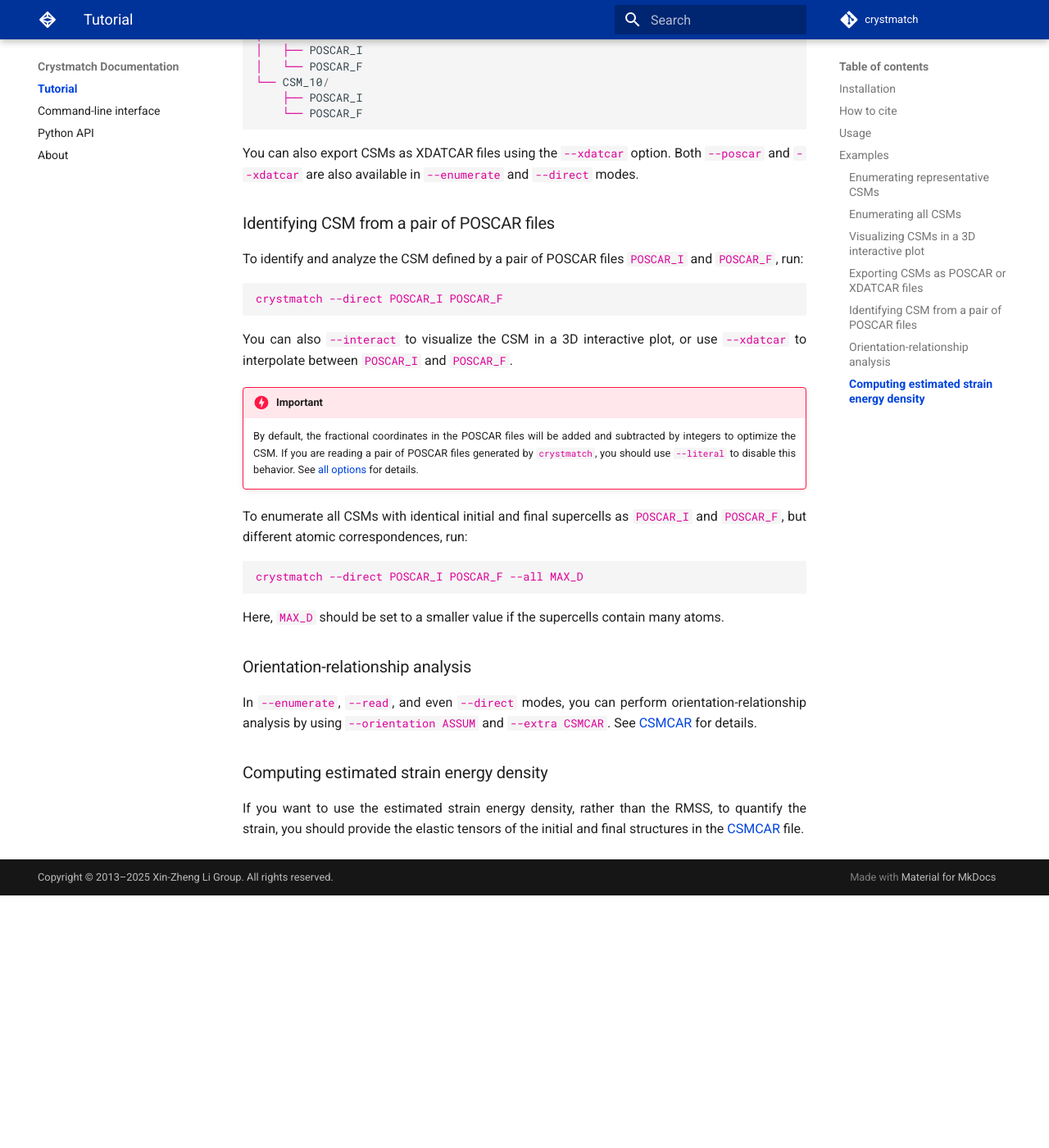
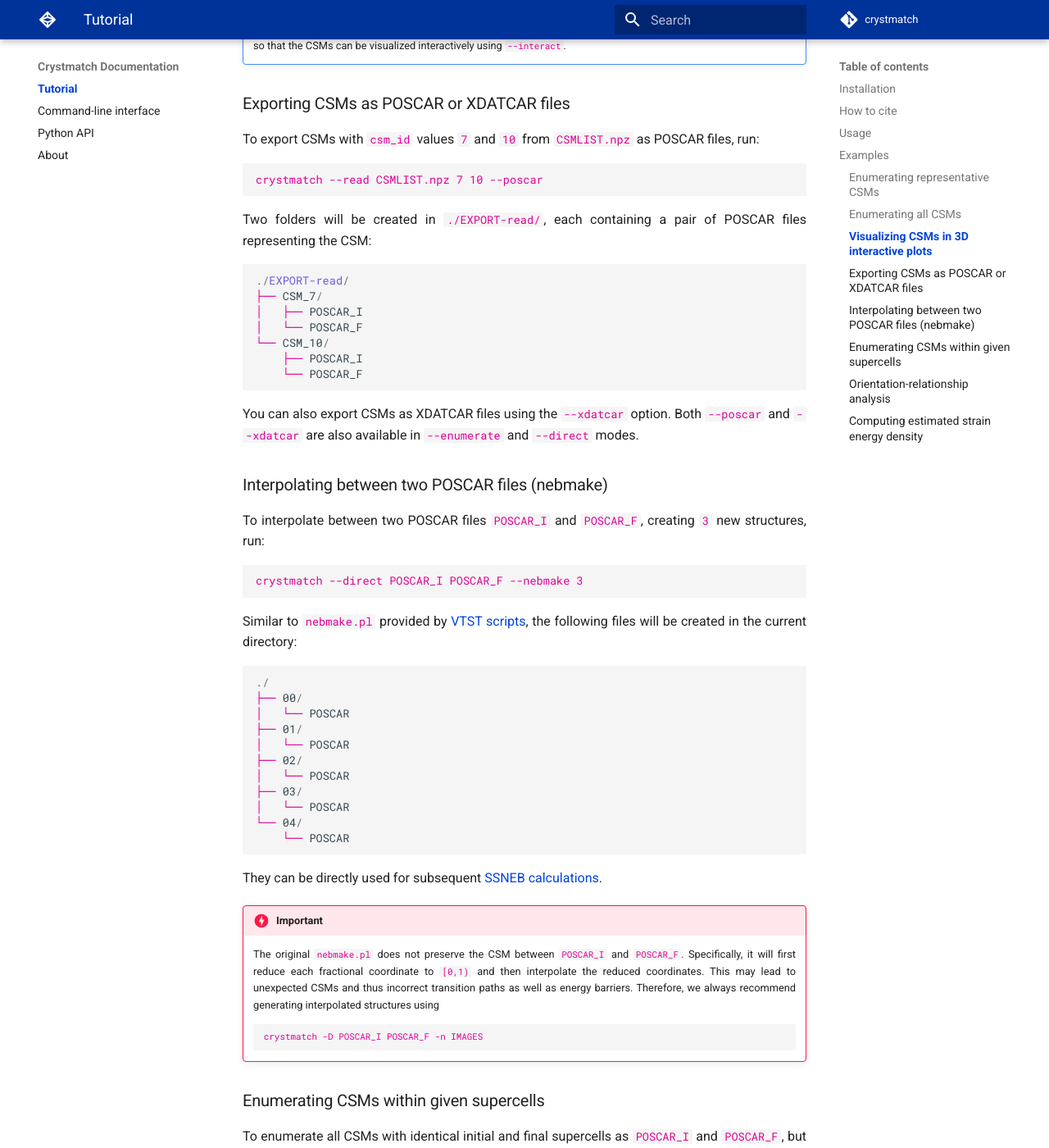
Before and after one commit to Fangcheng-Wang/crystmatch, an MkDocs documentation site: the page built from docs/index.md, in a window 1280 px wide and 1400 px high, scrolled down 5485 px. Shown: the whole window at 82% size. Built offline with MkDocs 1.6.1 and Material for MkDocs 9.7.7, drawn with Linux system fonts in a browser that asks for light colours; comment, search, counter and statistics services are not loaded; before the commit the page ends 6577 px from its top, so only the background shows below that; some of the changed text lies outside the part shown.

Commit message:
Add --nebmake IMAGES

````diff
--- a/docs/index.md
+++ b/docs/index.md
@@ -98,7 +98,7 @@ To run `crystmatch`, one of the following modes must be selected:
 
 3. **`--direct`**
 
-    Directly determine a single CSM by two POSCAR files (must have the same number of atoms) and perform detailed analysis.
+    Directly determine a single CSM by two POSCAR files (must have the same number of atoms), perform detailed CSM analysis, and interpolate between the initial and final structures.
 
 **We strongly recommend starting with the [examples](#examples) provided below, and then see [all available options](https://fangcheng-wang.github.io/crystmatch/cli/).** To see the help message, run:
 
@@ -107,6 +107,15 @@ crystmatch --help
 ```
 
 ## Examples
+
+- [Enumerating representative CSMs](#enumerating-representative-csms)
+- [Enumerating all CSMs](#enumerating-all-csms)
+- [Visualizing CSMs in 3D interactive plots](#visualizing-csms-in-3d-interactive-plots)
+- [Exporting CSMs as POSCAR or XDATCAR files](#exporting-csms-as-poscar-or-xdatcar-files)
+- [Interpolating between two POSCAR files (nebmake)](#interpolating-between-two-poscar-files-nebmake)
+- [Enumerating CSMs within given supercells](#enumerating-csms-within-given-supercells)
+- [Orientation-relationship analysis](#orientation-relationship-analysis)
+- [Computing estimated strain energy density](#computing-estimated-strain-energy-density)
 
 ### Enumerating representative CSMs
 
@@ -175,7 +184,7 @@ The following files will be created in the current directory:
 
 If you wish to apply weighting to atomic species when calculating RMSD, prepare a CSMCAR file and use the `--extra` option. See [CSMCAR](https://fangcheng-wang.github.io/crystmatch/cli/#atomic-weights) for details.
 
-### Visualizing CSMs in a 3D interactive plot
+### Visualizing CSMs in 3D interactive plots
 
 If you are using `crystmatch` in a local terminal, you can visualize the CSMs in a **3D interactive plot** by adding the `--interact` option, as shown below. You can rotate and zoom the plot using your mouse or touchpad.
 
@@ -217,18 +226,40 @@ Two folders will be created in `./EXPORT-read/`, each containing a pair of POSCA
 
 You can also export CSMs as XDATCAR files using the `--xdatcar` option. Both `--poscar` and `--xdatcar` are also available in `--enumerate` and `--direct` modes.
 
-### Identifying CSM from a pair of POSCAR files
+### Interpolating between two POSCAR files (nebmake)
 
-To identify and analyze the CSM defined by a pair of POSCAR files `POSCAR_I` and `POSCAR_F`, run:
+To interpolate between two POSCAR files `POSCAR_I` and `POSCAR_F`, creating `3` new structures, run:
 
 ```
-crystmatch --direct POSCAR_I POSCAR_F
+crystmatch --direct POSCAR_I POSCAR_F --nebmake 3
 ```
 
-You can also `--interact` to visualize the CSM in a 3D interactive plot, or use `--xdatcar` to interpolate between `POSCAR_I` and `POSCAR_F`.
+Similar to `nebmake.pl` provided by [VTST scripts](https://theory.cm.utexas.edu/vtsttools/scripts.html), the following files will be created in the current directory:
+
+```powershell
+./
+├── 00/
+│   └── POSCAR
+├── 01/
+│   └── POSCAR
+├── 02/
+│   └── POSCAR
+├── 03/
+│   └── POSCAR
+└── 04/
+    └── POSCAR
+```
+
+They can be directly used for subsequent [SSNEB calculations](https://theory.cm.utexas.edu/vtsttools/neb.html).
 
 !!! danger "Important"
-    By default, the fractional coordinates in the POSCAR files will be added and subtracted by integers to optimize the CSM. If you are reading a pair of POSCAR files generated by `crystmatch`, you should use `--literal` to disable this behavior. See [all options](http://127.0.0.1:8000/cli/#all-options) for details.
+    The original `nebmake.pl` does not preserve the CSM between `POSCAR_I` and `POSCAR_F`. Specifically, it will first reduce each fractional coordinate to `[0,1)` and then interpolate the reduced coordinates. This may lead to unexpected CSMs and thus incorrect transition paths as well as energy barriers. Therefore, we always recommend generating interpolated structures using
+
+    ```
+    crystmatch -D POSCAR_I POSCAR_F -n IMAGES
+    ```
+
+### Enumerating CSMs within given supercells
 
 To enumerate all CSMs with identical initial and final supercells as `POSCAR_I` and `POSCAR_F`, but different atomic correspondences, run:
 
````
Also changed, not shown: other parts of docs/index.md (+1 -1 lines), crystmatch/__init__.py (+31 -13 lines), docs/cli.md (+25 -14 lines), 1 other file.
